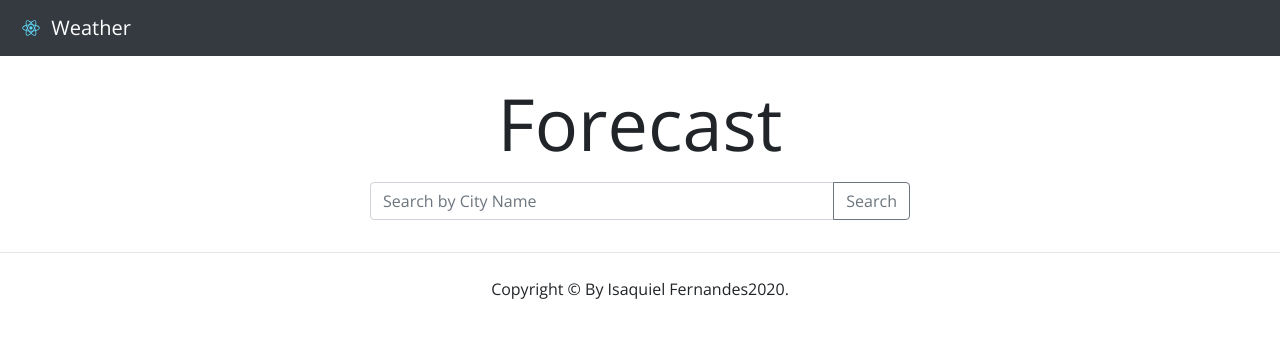
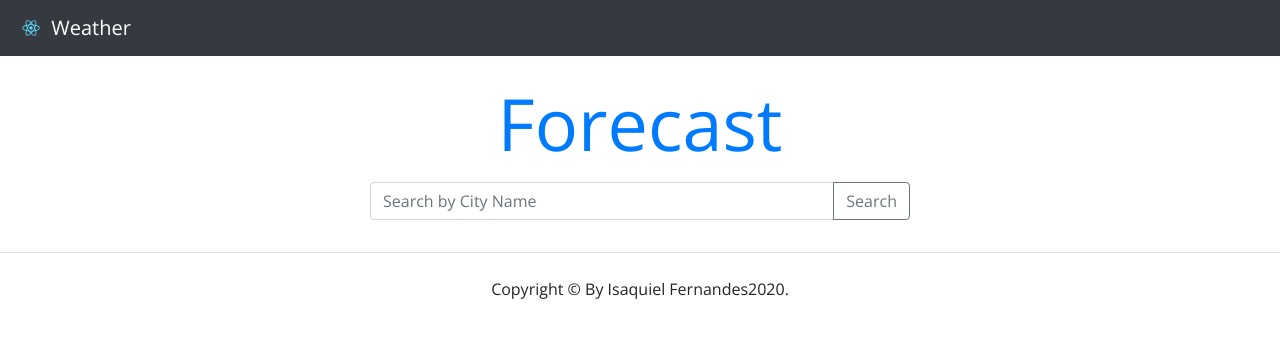
Before and after one commit to isaquielfernandes/react-app-weather, a React (Create React App) app: page / in a window 1280 px wide. Shown: the top 338 px of the page. Built offline with nearby package versions, Linux system fonts and the light colour scheme; a web font is replaced by a local one.

Commit message:
Update Search.js

```diff
--- a/src/components/Search.js
+++ b/src/components/Search.js
@@ -35,7 +35,7 @@ const Search = () => {
     <Row className="align-items-center">
       <Col className="col-md-6 mx-auto">
         <Card.Title className="my-3 p-0">
-           <h2 data-v-3724b8e4="" className="text-center display-3 pt-2">
+           <h2 data-v-3724b8e4="" className="text-center text-primary display-3 pt-2">
              Forecast
            </h2>
         </Card.Title>
```
